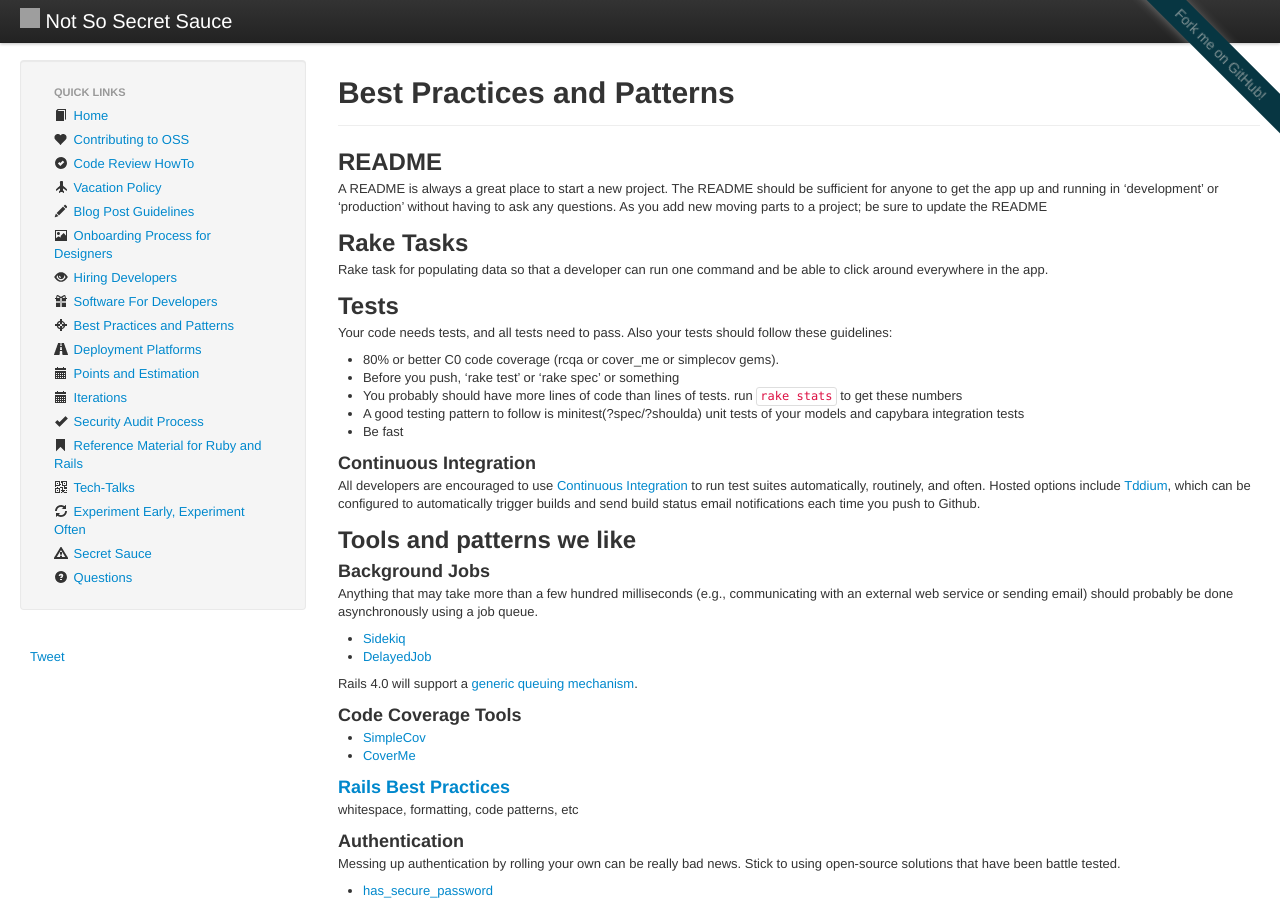
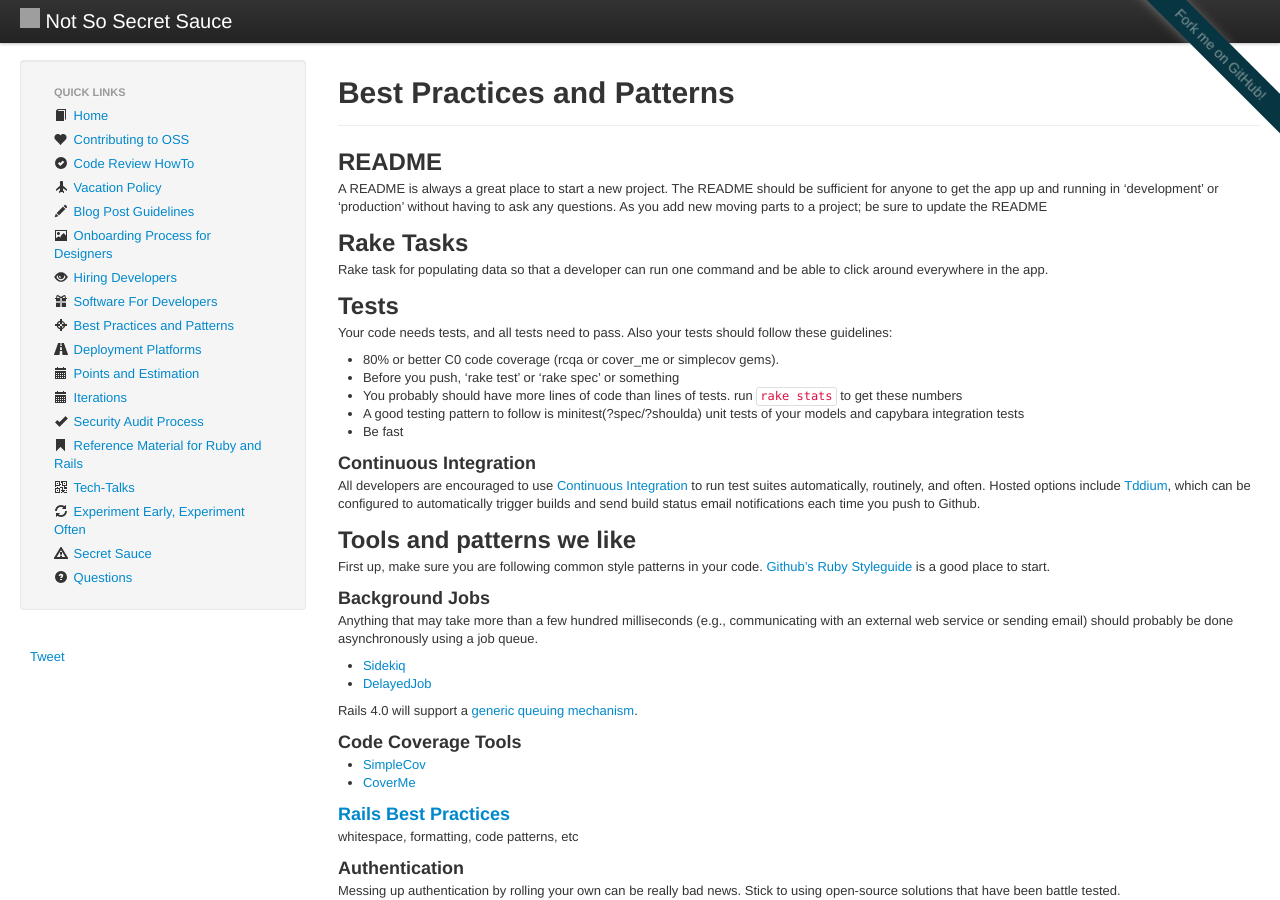
Before and after one commit to daveworth/not-so-secret-sauce, a Jekyll site: the page built from topics/best-practices-and-patterns.md, in a window 1280 px wide and 900 px high. Built offline with Jekyll 4.4.1, drawn with Linux system fonts in a browser that asks for light colours; nearby versions of some CDN libraries; comment, search, counter and statistics services are not loaded; grey boxes are pictures that could not be loaded.

Commit message:
Add's link to Github Ruby Styleguide

```diff
--- a/topics/best-practices-and-patterns.md
+++ b/topics/best-practices-and-patterns.md
@@ -41,6 +41,9 @@ Github.
 
 Tools and patterns we like
 --------------------------
+
+First up, make sure you are following common style patterns in your code.
+[Github's Ruby Styleguide](https://github.com/styleguide/ruby) is a good place to start.
 
 ### Background Jobs
 
```
